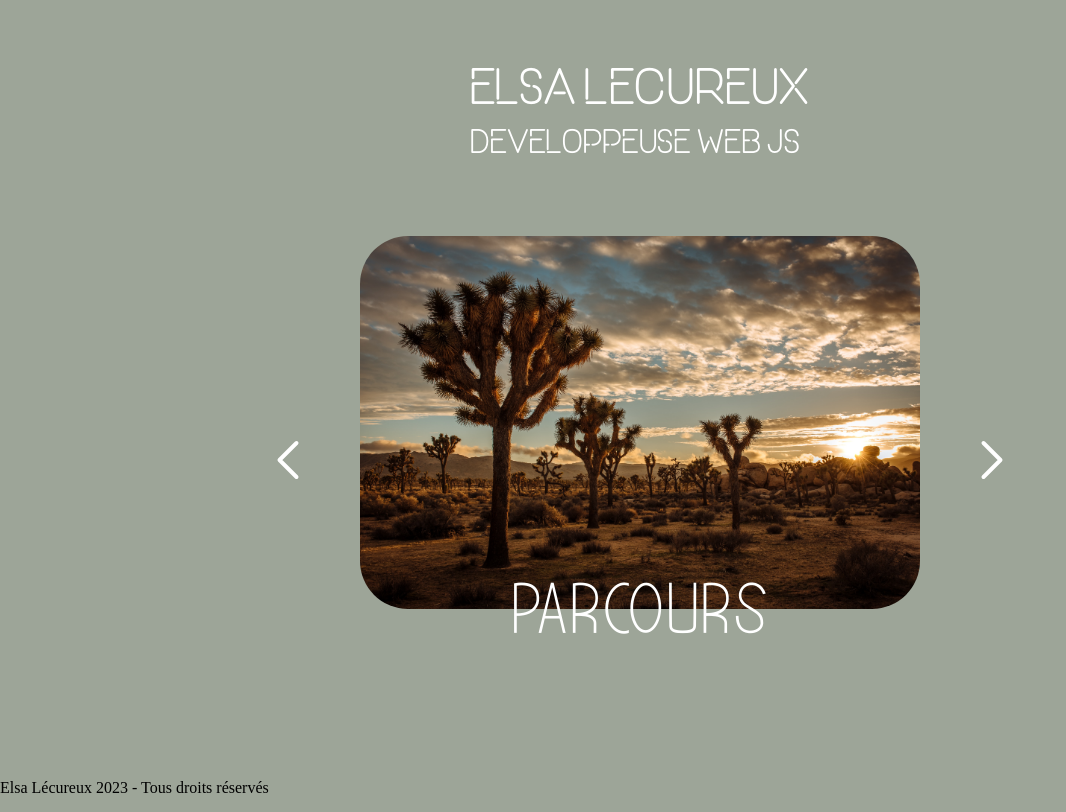
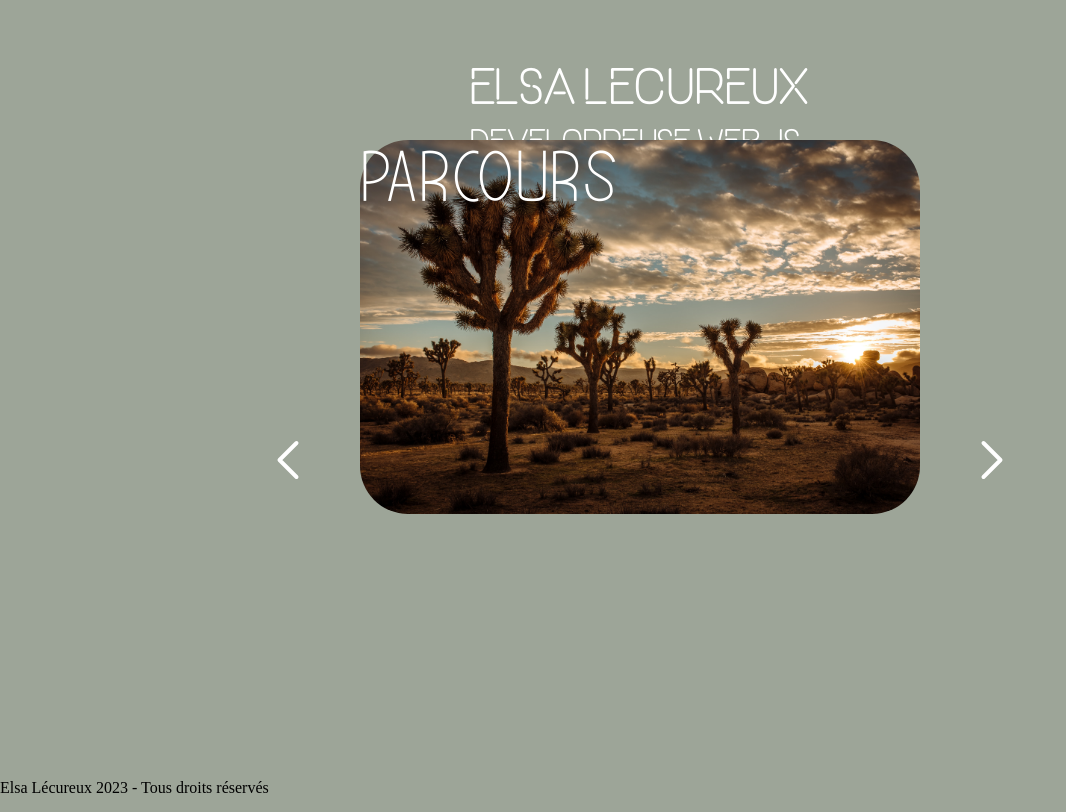
Before and after one commit to ElsaLecureux/ElsaLecureux.github.io, a website: page index.html in a window 1280 px wide. Both pictures are taken after a click on the button 992 px from the left and 460 px from the top of the page. Shown: the whole page, without its empty margins (0-1066 px from the left). Drawn offline with Linux system fonts and the light colour scheme; a web font is replaced by a local one.

Commit message:
better solution for pb carousel

```diff
--- a/CSS/style.css
+++ b/CSS/style.css
@@ -29,7 +29,7 @@ body {
     justify-content: center;
     flex-direction: column;
     background-color: #0B1C3E;
-    -webkit-transition: background-color 1.2s ease-out;
+    -webkit-transition: background-color 1.8s ease-out;
 }
 .header_title{
     margin-top: 3rem;
@@ -59,32 +59,35 @@ a {
     position: relative;
 }
 .carousel_wrap {
+    position: relative;
     height: 100%;
     width: 35rem;
-    display: flex;
+   /* display: flex;
     align-items: center;
     overflow-x: scroll;
-    scroll-behavior: smooth;
+    scroll-behavior: smooth;*/
 }
-.carousel_wrap::-webkit-scrollbar {
+/*.carousel_wrap::-webkit-scrollbar {
+    display: none;
+}*/
+.carousel_item{
     display: none;
 }
-
+.selected{
+    display: block;
+}
 .image_carousel {
     border-radius:3rem;
     width: 35rem;
-    position: relative;
-    opacity: 1;
-    -webkit-transition: opacity 1.2s ease-out;
+   position: absolute;
 }
 .title_carousel {
-    position: relative;
-    bottom: 2.5rem;
-    text-align: center;
+    position: absolute;
+    /*bottom: 2.5rem;*/
+    /*text-align: center;*/
     font-size: 4.5rem;
     color: white;
     font-family: 'Munich';
-    -webkit-transition: opacity 1.2s ease-out;
 }
 .modal{
     color: white;
@@ -123,7 +126,7 @@ a {
 .modal_content{
     position: absolute;
     top: 16%;
-    left: 18%;
+    left: 24%;
     width: 60%;
     height: 70%;
     padding: 1rem;
--- a/JS/app.js
+++ b/JS/app.js
@@ -8,14 +8,11 @@ const app = {
     },
     CarouselElm: document.querySelector('.carousel'),
     CarouselWrapElm: document.querySelector('.carousel_wrap'),
-    Slide: document.querySelector('.image_carousel'),
+    Slide: document.querySelectorAll('.carousel_item'),
     LeftButtonElm: document.querySelector('.LeftButton'),
     RightButtonElm: document.querySelector('.RightButton'),
     ModalElm: document.querySelector('.modal'),
-    titleCarouselElm:document.querySelector('.title_carousel'),
     ModalContentElm: document.querySelectorAll('.modal_content'),
-    slides:['./images/mountainStars.jpg','./images/joshuaTree.jpg', './images/forrest.jpg', './images/beach.jpg','./images/mountainLake.jpg', './images/palmTrees.jpg' ],
-    titles:['INFORMATIONS','PARCOURS', 'EXPERIENCES ET FORMATIONS', 'COMPETENCES','REALISATIONS', 'PROJETS' ],
     backgroundColors:['#0B1C3E','#9DA598', '#607748', '#C77461','#4AA8D9', '#CE6535' ],
     index: 0,
 
@@ -31,17 +28,13 @@ const app = {
 
         if (app.index > 0) {
             app.index = app.index - 1;
-            app.Slide.style.opacity = '0';
-            app.titleCarouselElm.style.opacity = '0';
+            /*const slideWidth = app.Slide.clientWidth;
+            app.CarouselWrapElm.scrollLeft -= slideWidth;*/
             document.body.style.background= app.backgroundColors[app.index];
-            const transition = document.querySelector('.body');
-                transition.ontransitionend = () => {
-                    console.log("Transition ended");
-                    app.Slide.src= app.slides[app.index];
-                    app.titleCarouselElm.textContent=app.titles[app.index];
-                    app.Slide.style.opacity = '1';
-                    app.titleCarouselElm.style.opacity = '1';
-            };
+            app.Slide[app.index].classList.toggle('selected');
+            app.Slide[app.index+1].classList.toggle('selected');
+
+
         }
         if (app.index === 0) {
             app.LeftButtonElm.classList.add('visible');
@@ -52,17 +45,12 @@ const app = {
     },
     OnclickRightButton (event) {
         if (app.index < 6) {
-        app.index = app.index + 1;app.Slide.style.opacity = '0';
-        app.titleCarouselElm.style.opacity = '0';
+        app.index = app.index + 1;
         document.body.style.background= app.backgroundColors[app.index];
-        const transition = document.querySelector('.body');
-            transition.ontransitionend = () => {
-                console.log("Transition ended");
-                app.Slide.src= app.slides[app.index];
-                app.titleCarouselElm.textContent=app.titles[app.index];
-                app.Slide.style.opacity = '1';
-                app.titleCarouselElm.style.opacity = '1';
-        };
+        app.Slide[app.index].classList.toggle('selected');
+        app.Slide[app.index-1].classList.toggle('selected');
+        /*const slideWidth = app.Slide.clientWidth;
+        app.CarouselWrapElm.scrollLeft += slideWidth;*/
         }
         if (app.index > 0) {
             app.LeftButtonElm.classList.remove('visible');
--- a/index.html
+++ b/index.html
@@ -140,12 +140,12 @@
   <div class="carousel">
     <button class="LeftButton button"><img src="./images/arrow_left.svg" alt="" class="img_button"></button>
     <div class="carousel_wrap">
-      <div class="carousel_item"><img src="./images/mountainStars.jpg" alt="" class="image_carousel"><h2 class="title_carousel">INFORMATIONS</h2></div>
-      <!--<div class="carousel_item"><figure><img src="./images/joshuaTree.jpg" alt="" class="image_carousel"><h2 class="title_carousel">PARCOURS</h2></figure></div>
-      <div class="carousel_item"><figure><img src="./images/forrest.jpg" alt="" class="image_carousel"><h2 class="title_carousel">EXPERIENCES ET FORMATIONS</h2></figure></div>
-      <div class="carousel_item"><figure><img src="./images/beach.jpg" alt="" class="image_carousel"><h2 class="title_carousel">COMPETENCES</h2></figure></div>
-      <div class="carousel_item"><figure><img src="./images/mountainLake.jpg" alt="" class="image_carousel"><h2 class="title_carousel">REALISATIONS</h2></figure></div>
-      <div class="carousel_item"><figure><img src="./images/palmTrees.jpg" alt="" class="image_carousel"><h2 class="title_carousel">PROJETS</h2></figure></div>-->
+      <div class="carousel_item selected"><img src="./images/mountainStars.jpg" alt="" class="image_carousel"><h2 class="title_carousel">INFORMATIONS</h2></div>
+      <div class="carousel_item "><img src="./images/joshuaTree.jpg" alt="" class="image_carousel"><h2 class="title_carousel">PARCOURS</h2></div>
+      <div class="carousel_item "><img src="./images/forrest.jpg" alt="" class="image_carousel"><h2 class="title_carousel">EXPERIENCES ET FORMATIONS</h2></div>
+      <div class="carousel_item "><img src="./images/beach.jpg" alt="" class="image_carousel"><h2 class="title_carousel">COMPETENCES</h2></div>
+      <div class="carousel_item "><img src="./images/mountainLake.jpg" alt="" class="image_carousel"><h2 class="title_carousel">REALISATIONS</h2></div>
+      <div class="carousel_item "><img src="./images/palmTrees.jpg" alt="" class="image_carousel"><h2 class="title_carousel">PROJETS</h2></div>
     </div>
     <button class="RightButton button"><img src="./images/arrow_right.svg" alt="" class="img_button"></button>
   </div>
```
